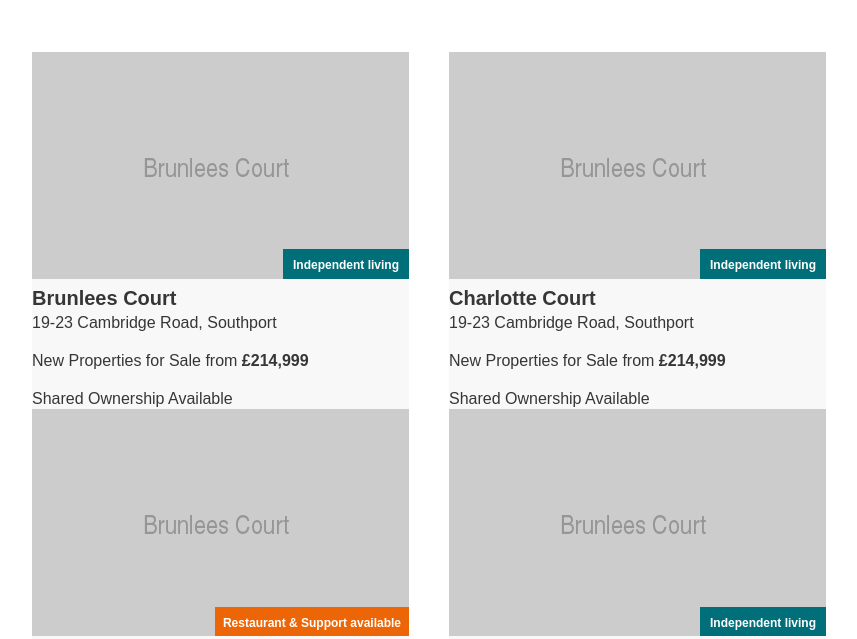
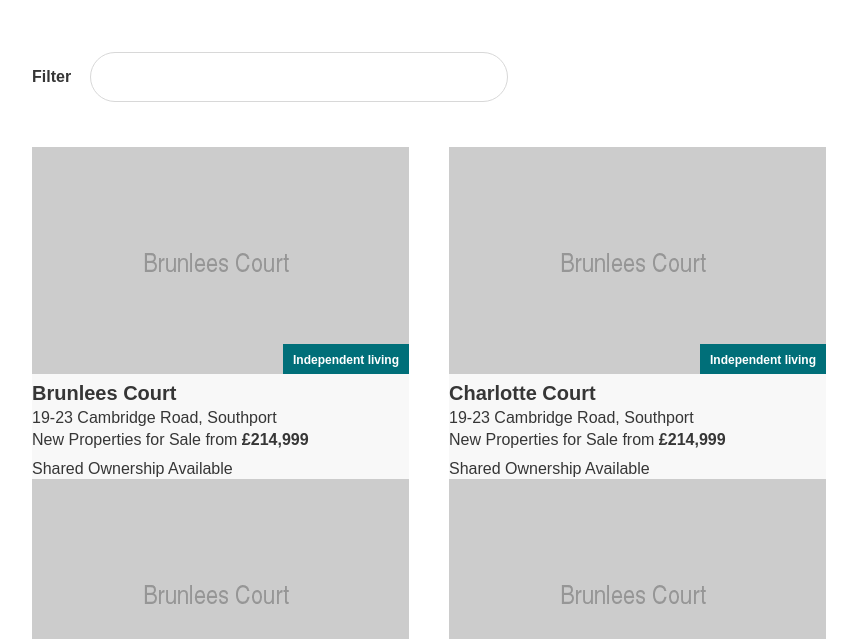
Before and after one commit to AlexKuchinskaya/real-state-agency, a website built with webpack: page public/index.html in a window 1280 px wide. Shown: the part 88-727 px from the top of the page, without its empty margins (254-1111 px from the left). Built offline with nearby package versions, Linux system fonts and the light colour scheme.

Commit message:
Added filter input

```diff
--- a/public/index.html
+++ b/public/index.html
@@ -16,6 +16,10 @@
         <section class="catalog">
             <h2 class="visually-hidden">Properties</h2>
             <div class="catalog__wrapper">
+                <form class="catalog__form filter-form">
+                    <label class="filter-form__label" for="property">Filter</label>
+                    <input class="filter-form__input" type="text" id="property">
+                </form>
                 <ul class="list container-catalog catalog__list">
                     <li class="catalog__item property">
                         <a class="property__link" href="">
--- a/public/style/app.scss
+++ b/public/style/app.scss
@@ -11,9 +11,11 @@
 @import "blocks/property.scss";
 @import "blocks/button.scss";
 @import "blocks/catalog-button.scss";
+@import "blocks/filter-form.scss";
 
 //доьавить hover, active,
 // arrow to button
 // catalog-items - styles
 //filter
-//labels
+// fonts descargar
+//tablet-width: картинки выходят за пределы границ
--- a/public/style/blocks/catalog.scss
+++ b/public/style/blocks/catalog.scss
@@ -1,5 +1,9 @@
 .catalog {
     margin-bottom: 60px;
+}
+
+.catalog__form {
+    margin-bottom: 45px;
 }
 
 .catalog__list {
--- /dev/null
+++ b/public/style/blocks/filter-form.scss
@@ -0,0 +1,20 @@
+.filter-form__label {
+    font-weight: 700;
+    line-height: 24px;
+    margin-right: 14px;
+}
+
+.filter-form__input {
+    width: 200px;
+    min-height: 50px;
+    border: 1px solid $filter-input-border;
+    box-sizing: border-box;
+    border-radius: 25px;
+
+    @media (min-width: $tablet-width) {
+        width: 418px;
+    }
+}
+
+//boxshadow
+//eliminate border-top inputs
--- a/public/style/blocks/property.scss
+++ b/public/style/blocks/property.scss
@@ -32,3 +32,8 @@
         padding-left: 8px;
     }
 }
+
+.property__information {
+    margin: 0;
+    margin-bottom: 7px;
+}
--- a/public/style/variables.scss
+++ b/public/style/variables.scss
@@ -5,6 +5,7 @@ $card-background-grey: #F8F8F8;
 $button-background: #F2F2F2;
 $independent-color: #006F79;
 $support-color: #EC6608;
+$filter-input-border: #D8D8D8;
 $tablet-width: 768px;
 $desktop-width: 1440px;
 $mobile-width-only: 767px;
```
